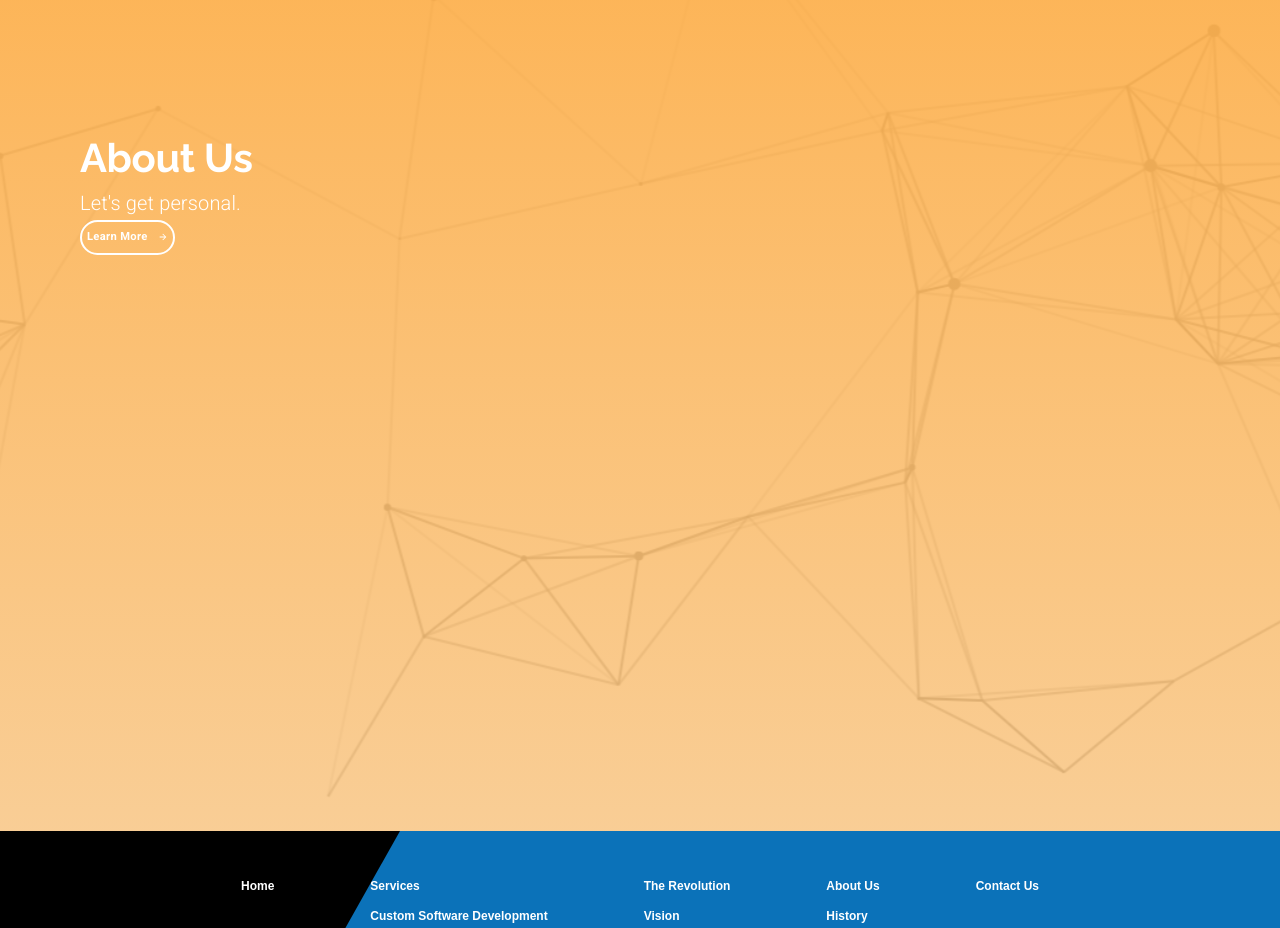
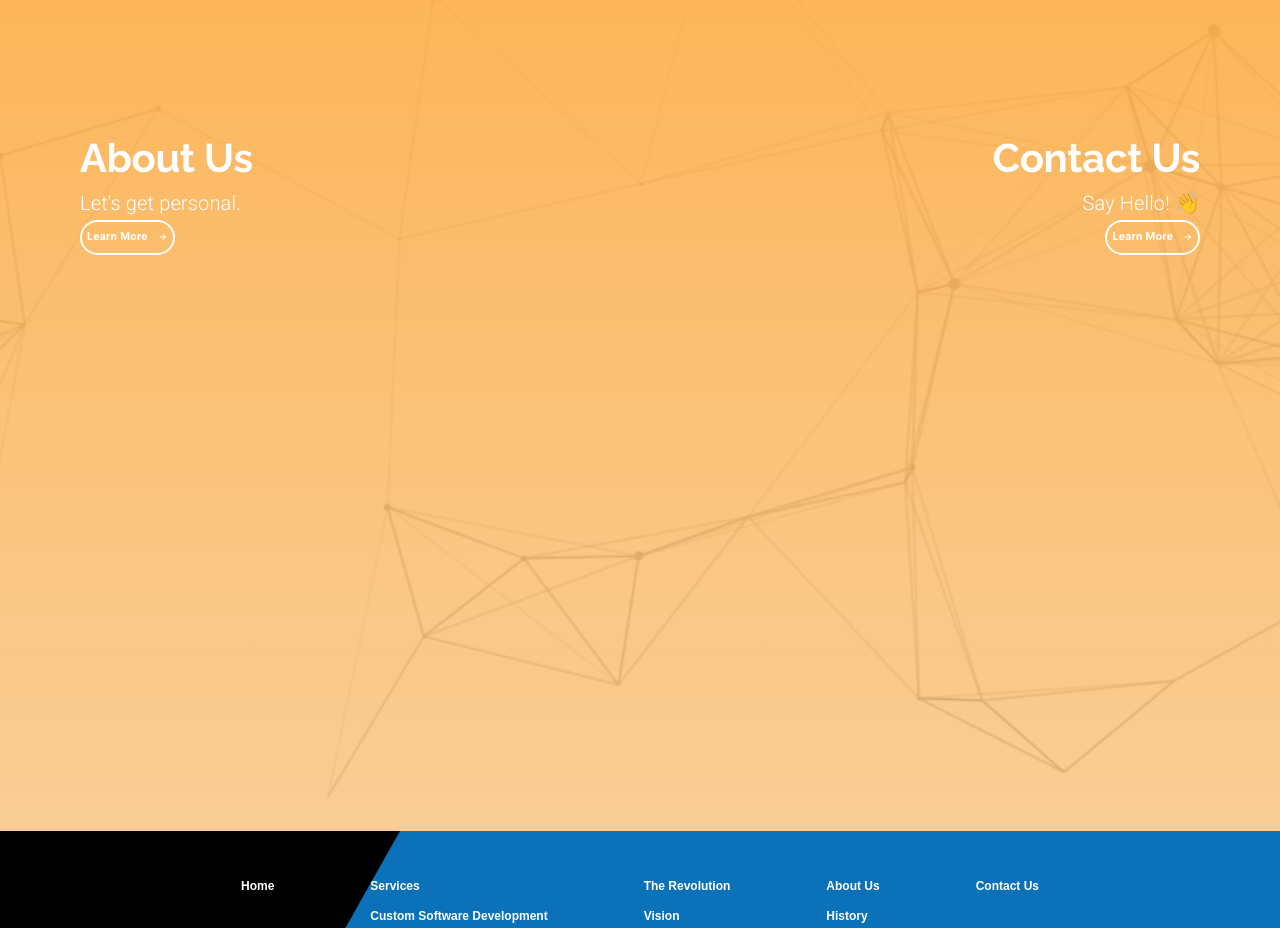
Before and after one commit to Doode1524/material-ui-project1, a React (Create React App) app: page / in a window 1280 px wide. Shown: the part 4140-5068 px from the top of the page. Built offline with nearby package versions, Linux system fonts and the light colour scheme.

Commit message:
finish information block styling/contact us

```diff
--- a/src/components/LandingPage.js
+++ b/src/components/LandingPage.js
@@ -126,6 +126,7 @@
   const classes = useStyles();
   const theme = useTheme();
   const matchesSM = useMediaQuery(theme.breakpoints.down("sm"));
+  const matchesXS = useMediaQuery(theme.breakpoints.down("xs"));
 
   const defaultOptions = {
     loop: true,
@@ -350,20 +351,50 @@
           alignItems="center"
           style={{ height: "80em" }}
         >
-          <Grid item style={{ position: "absolute", marginLeft: "5em" }}>
+          <Grid item container style={{position: "absolute", textAlign: matchesXS ? "center" : "inherit"}} direction={matchesXS ? "column" : "row"}>
+            <Grid item sm style={{ marginLeft: matchesXS ? 0 : matchesSM ? "2em" :"5em" }}>
               <Grid container direction="column">
                 <Typography variant="h2" style={{ color: "white" }}>
                   About Us
                 </Typography>
                 <Typography variant="subtitle2">Let's get personal.</Typography>
                 <Grid item>
-                <Button variant="outlined" style={{color: "white", borderColor: "white"}} className={classes.learnButton}>
+                  <Button
+                    variant="outlined"
+                    style={{ color: "white", borderColor: "white" }}
+                    className={classes.learnButton}
+                  >
                     <span style={{ marginRight: 10 }}>Learn More</span>
                     <ButtonArrow width={10} height={10} fill="white" />
                   </Button>
                 </Grid>
               </Grid>
             </Grid>
+            <Grid item sm style={{ marginRight: matchesXS ? 0 : matchesSM ? "2em" :"5em", textAlign: matchesXS ? "center" : "right" }}>
+              <Grid container direction="column">
+                <Typography variant="h2" style={{ color: "white" }}>
+                  Contact Us
+                </Typography>
+                <Typography variant="subtitle2">
+                  Say Hello!{" "}
+                  <span role="img" aria-label="waving hand">
+                    👋
+                  </span>
+                </Typography>
+                <Grid item>
+                  <Button
+                    variant="outlined"
+                    style={{ color: "white", borderColor: "white" }}
+                    className={classes.learnButton}
+                  >
+                    <span style={{ marginRight: 10 }}>Learn More</span>
+                    <ButtonArrow width={10} height={10} fill="white" />
+                  </Button>
+                </Grid>
+              </Grid>
+            </Grid>
+          </Grid>
+
           <div className={classes.infoBackground} />
         </Grid>
       </Grid>
```
Lines whose indentation alone changed are shown as unchanged.
